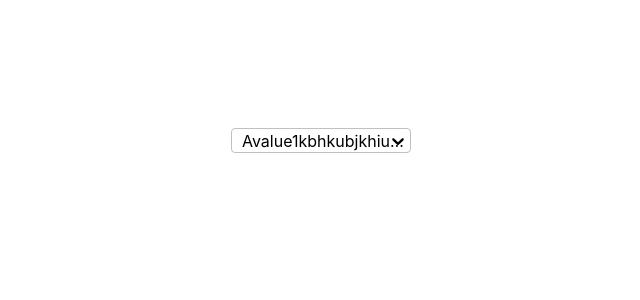
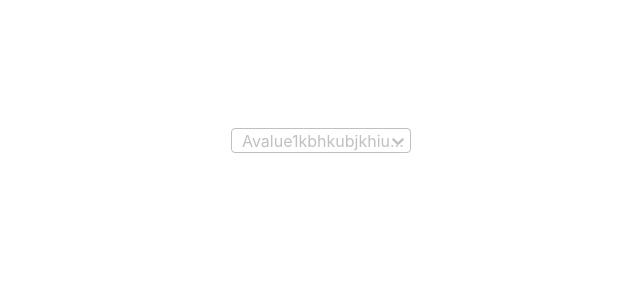
Before and after one commit to amaan75/pmnet, a React (Create React App) app: page / in a window 1280 px wide. Shown: the top 300 px of the page, without its empty margins (25-665 px from the left). Built offline with nearby package versions, Linux system fonts and the light colour scheme.

Commit message:
added style for disabled

```diff
--- a/src/components/App.js
+++ b/src/components/App.js
@@ -94,6 +94,7 @@ class App extends Component {
           options={this.state.dropdownData}
           getOptionLabel={option => option.name}
           // isClearable={true}
+          isDisabled={true}
           noOptionsMessage={() => "No Options To Select!"}
           backspaceRemovesValue={true}
           onChange={this.onChangeDropDownValue}
--- a/src/index.css
+++ b/src/index.css
@@ -74,3 +74,7 @@ code {
 .react-select__menu-list {
   overflow-x: hidden;
 }
+
+.react-select--is-disabled {
+  color: silver;
+}
```
